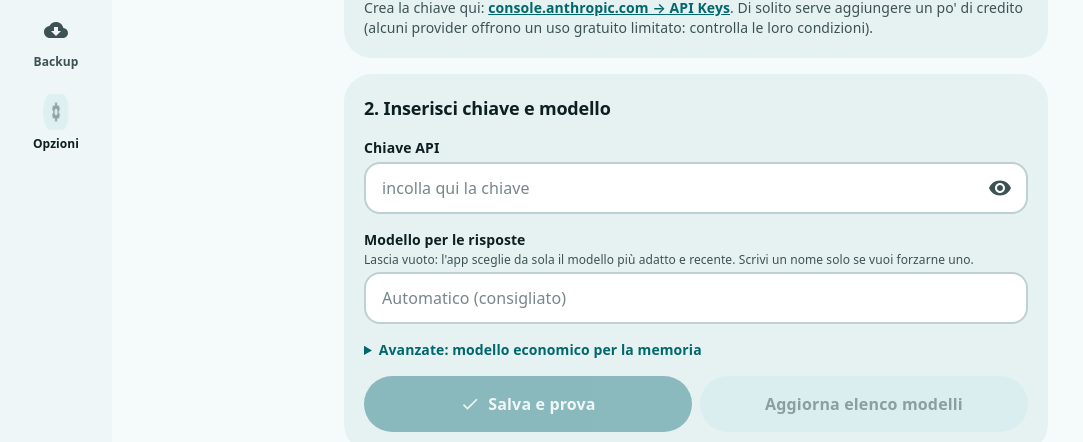
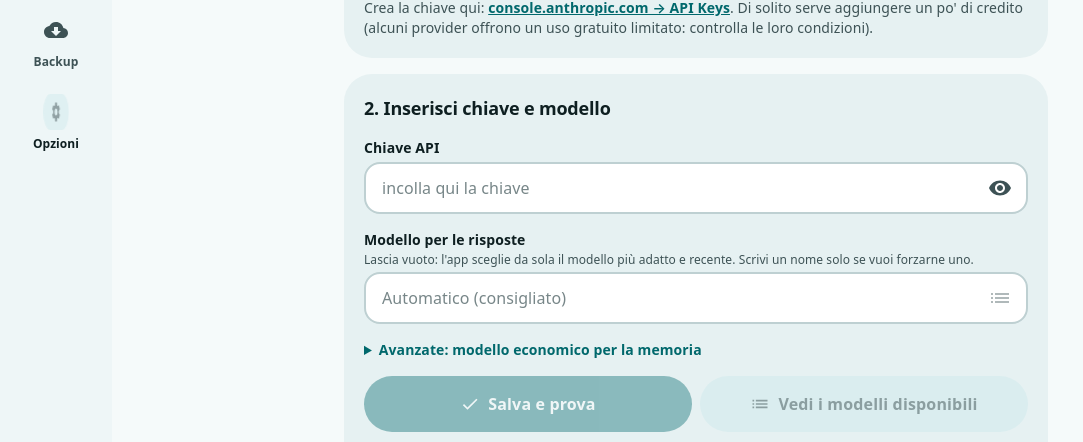
Before and after one commit to kevin-flynn89/ReAIding-Companion, a Next.js app: page /impostazioni in a window 1280 px wide. Shown: the part 358-800 px from the top of the page, without its empty margins (0-1083 px from the left). Built offline with nearby package versions, Linux system fonts and the light colour scheme.

Commit message:
Add files via upload

```diff
--- a/app/impostazioni/page.tsx
+++ b/app/impostazioni/page.tsx
@@ -1,7 +1,7 @@
 "use client";
 import { useEffect, useState } from "react";
 import { PROVIDERS, clearKeys, loadConfig, profileOf, saveConfig, useUsage, type AiConfig, type Profile, type Provider } from "@/lib/aiconfig";
-import { chat, forgetAutoModels, listModels, resolveModels } from "@/lib/llm";
+import { chat, forgetAutoModels, listModels, pickModels, resolveModels } from "@/lib/llm";
 import { Icon, TopBar } from "../ui";
 
 export default function Impostazioni() {
@@ -9,6 +9,9 @@ export default function Impostazioni() {
   const [draft, setDraft] = useState<Profile | null>(null);
   const [show, setShow] = useState(false);
   const [models, setModels] = useState<string[]>([]);
+  const [panel, setPanel] = useState(false);
+  const [target, setTarget] = useState<"model" | "cheap">("model");
+  const [filter, setFilter] = useState("");
   const [busy, setBusy] = useState<"" | "test" | "models">("");
   const [msg, setMsg] = useState<{ ok: boolean; text: string } | null>(null);
   const usage = useUsage();
@@ -26,7 +29,7 @@ export default function Impostazioni() {
   }
   function pick(p: Provider) {
     const next = { ...cfg!, provider: p };
-    setCfg(next); saveConfig(next); setDraft(profileOf(next, p)); setModels([]); setMsg(null); setShow(false);
+    setCfg(next); saveConfig(next); setDraft(profileOf(next, p)); setModels([]); setPanel(false); setMsg(null); setShow(false);
   }
   async function prova() {
     setBusy("test"); setMsg(null); persist(); forgetAutoModels();
@@ -42,14 +45,21 @@ export default function Impostazioni() {
     } catch (e: any) { setMsg({ ok: false, text: e?.message || "Errore sconosciuto." }); }
     setBusy("");
   }
-  async function aggiornaModelli() {
+  async function apriElenco(t: "model" | "cheap" = target) {
+    setTarget(t); setPanel(true); setFilter("");
+    if (models.length) return;
     setBusy("models"); setMsg(null);
     try {
       const ids = await listModels(provider, draft!.apiKey, draft!.baseUrl);
       setModels(ids);
-      setMsg(ids.length ? { ok: true, text: `Trovati ${ids.length} modelli: scrivi nel campo e scegli dal suggerimento.` } : { ok: false, text: "Nessun modello trovato." });
-    } catch (e: any) { setMsg({ ok: false, text: e?.message || "Errore." }); }
+      if (!ids.length) setMsg({ ok: false, text: "Il provider non ha elencato nessun modello." });
+    } catch (e: any) { setMsg({ ok: false, text: e?.message || "Errore." }); setPanel(false); }
     setBusy("");
+  }
+  function scegli(id: string) {
+    set(target === "model" ? { model: id } : { cheapModel: id });
+    setPanel(false);
+    setMsg({ ok: true, text: `Scelto "${id}" per ${target === "model" ? "le risposte" : "la memoria"}. Premi "Salva e prova" per confermare.` });
   }
   function rimuovi() {
     if (!window.confirm("Rimuovere dal dispositivo la chiave e le impostazioni dell'AI?")) return;
@@ -92,19 +102,57 @@ export default function Impostazioni() {
         </label>
         <label className="block text-sm"><span className="font-semibold">Modello per le risposte</span>
           <span className="mt-0.5 block text-xs text-on-surface-variant">{provider === "custom" ? "Scrivi il nome del modello del tuo provider." : "Lascia vuoto: l'app sceglie da sola il modello più adatto e recente. Scrivi un nome solo se vuoi forzarne uno."}</span>
-          <input value={draft.model} onChange={(e) => set({ model: e.target.value })} list="modelli" placeholder={provider === "custom" ? "nome del modello" : "Automatico (consigliato)"} autoCapitalize="none" autoCorrect="off" spellCheck={false} className="field mt-1" />
+          <span className="relative mt-1 block">
+            <input value={draft.model} onChange={(e) => set({ model: e.target.value })} placeholder={provider === "custom" ? "nome del modello" : "Automatico (consigliato)"} autoCapitalize="none" autoCorrect="off" spellCheck={false} className="field pr-14" />
+            <button type="button" onClick={() => apriElenco("model")} disabled={!ready} aria-label="Scegli da un elenco di modelli" className="icon-btn absolute right-1 top-1/2 -translate-y-1/2"><Icon name="list" /></button>
+          </span>
         </label>
         <details className="text-sm">
           <summary className="cursor-pointer font-semibold text-primary">Avanzate: modello economico per la memoria</summary>
           <label className="mt-3 block"><span className="text-on-surface-variant">Per analizzare i capitoli conviene un modello più piccolo e meno caro. Vuoto = scelta automatica del più economico del provider.</span>
-            <input value={draft.cheapModel} onChange={(e) => set({ cheapModel: e.target.value })} list="modelli" placeholder={provider === "custom" ? "(come le risposte)" : "Automatico (consigliato)"} autoCapitalize="none" autoCorrect="off" spellCheck={false} className="field mt-2" />
+            <span className="relative mt-2 block">
+              <input value={draft.cheapModel} onChange={(e) => set({ cheapModel: e.target.value })} placeholder={provider === "custom" ? "(come le risposte)" : "Automatico (consigliato)"} autoCapitalize="none" autoCorrect="off" spellCheck={false} className="field pr-14" />
+              <button type="button" onClick={() => apriElenco("cheap")} disabled={!ready} aria-label="Scegli da un elenco di modelli" className="icon-btn absolute right-1 top-1/2 -translate-y-1/2"><Icon name="list" /></button>
+            </span>
           </label>
         </details>
-        <datalist id="modelli">{models.map((m) => <option key={m} value={m} />)}</datalist>
         <div className="grid gap-2 sm:grid-cols-2">
           <button onClick={prova} disabled={!ready || busy !== ""} className="btn btn-filled"><Icon name="check" className="h-5 w-5" />{busy === "test" ? "Provo..." : "Salva e prova"}</button>
-          <button onClick={aggiornaModelli} disabled={!ready || busy !== ""} className="btn btn-tonal">{busy === "models" ? "Cerco..." : "Aggiorna elenco modelli"}</button>
+          <button onClick={() => apriElenco()} disabled={!ready || busy !== ""} className="btn btn-tonal"><Icon name="list" className="h-5 w-5" />{busy === "models" ? "Cerco..." : "Vedi i modelli disponibili"}</button>
         </div>
+        {panel && (
+          <div className="rounded-3xl bg-surface-high p-4" aria-label="Modelli disponibili">
+            <div className="flex items-center justify-between gap-2">
+              <h3 className="font-bold">Modelli disponibili</h3>
+              <button onClick={() => setPanel(false)} aria-label="Chiudi l'elenco" className="icon-btn -my-2 -mr-2"><Icon name="close" /></button>
+            </div>
+            <p className="mt-1 text-xs text-on-surface-variant">Elenco preso ora dal tuo provider: sono i nomi che funzionano con la tua chiave. Tocca un nome per usarlo come:</p>
+            <div className="mt-2 flex gap-2" role="tablist">
+              <button role="tab" aria-selected={target === "model"} onClick={() => setTarget("model")} className="chip">Risposte</button>
+              <button role="tab" aria-selected={target === "cheap"} onClick={() => setTarget("cheap")} className="chip">Memoria</button>
+            </div>
+            <input value={filter} onChange={(e) => setFilter(e.target.value)} placeholder="Cerca (es. flash, mini, sonnet)" autoCapitalize="none" autoCorrect="off" className="field mt-3" />
+            {busy === "models" && <p className="mt-3 text-sm text-on-surface-variant">Cerco i modelli...</p>}
+            {(() => {
+              const auto = models.length && provider !== "custom" ? (() => { try { return pickModels(provider, models); } catch { return null; } })() : null;
+              const list = models.filter((m) => m.toLowerCase().includes(filter.trim().toLowerCase()));
+              return (
+                <ul className="mt-2 max-h-[45vh] space-y-1 overflow-y-auto">
+                  {list.map((m) => (
+                    <li key={m}>
+                      <button onClick={() => scegli(m)} className="flex min-h-[48px] w-full items-center justify-between gap-2 rounded-xl px-3 text-left text-sm hover:bg-on-surface/10 active:bg-on-surface/15">
+                        <span className="min-w-0 break-all font-medium">{m}</span>
+                        {auto && (m === auto.main || m === auto.cheap) && <span className="shrink-0 rounded-full bg-primary-container px-2 py-0.5 text-[11px] font-bold text-on-primary-container">{m === auto.main ? "consigliato: risposte" : "consigliato: memoria"}</span>}
+                      </button>
+                    </li>
+                  ))}
+                  {models.length > 0 && list.length === 0 && <li className="px-3 py-2 text-sm text-on-surface-variant">Nessun modello con questo nome.</li>}
+                </ul>
+              );
+            })()}
+          </div>
+        )}
+        {info.modelsUrl && <p className="text-xs text-on-surface-variant">Elenco ufficiale e descrizioni dei modelli: <a href={info.modelsUrl} target="_blank" rel="noreferrer" className="font-semibold text-primary underline">pagina dei modelli di {info.label.split(" ")[0]}</a>.</p>}
         {msg && <p role="status" className={msg.ok ? "banner" : "banner-error"}>{msg.text}</p>}
       </section>
 
```
